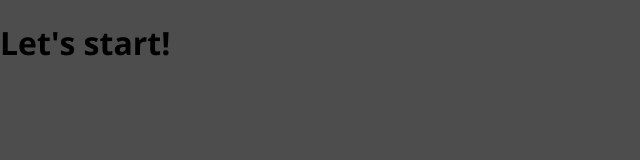
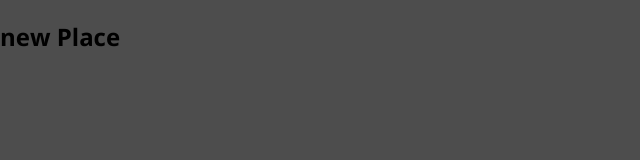
Before and after one commit to Steven88ly/React-Project, a React (Create React App) app: page /places/new in a window 1280 px wide. Shown: the top 160 px of the page, without its empty margins (0-640 px from the left). Built offline with nearby package versions, Linux system fonts and the light colour scheme.

Commit message:
added basic routing

```diff
--- a/src/App.js
+++ b/src/App.js
@@ -1,8 +1,16 @@
 import React from 'react';
+import { BrowserRouter as Router, Route, Redirect, Switch} from 'react-router-dom'
+import Users from './user/pages/Users.js';
+import NewPlace from './places/pages/NewPlace.js';
 
-function App() {
-  return <h1>Let's start!</h1>;
-
+const App = () => {
+  return <Router>
+    <Switch>
+      <Route path='/' exact component={Users}/>
+      <Route path='/places/new' exact component={NewPlace}/>
+      <Redirect to='/'/>
+    </Switch>
+  </Router>
 }
 
 export default App;
--- /dev/null
+++ b/src/places/pages/NewPlace.js
@@ -0,0 +1,9 @@
+import React from "react";
+
+const NewPlace = () => {
+    return <h2>new Place</h2>
+
+
+}
+
+export default NewPlace
--- /dev/null
+++ b/src/user/pages/Users.js
@@ -0,0 +1,7 @@
+import React from 'react';
+
+const Users = () => {
+    return <h2>User works!</h2>
+
+}
+export default Users
```
